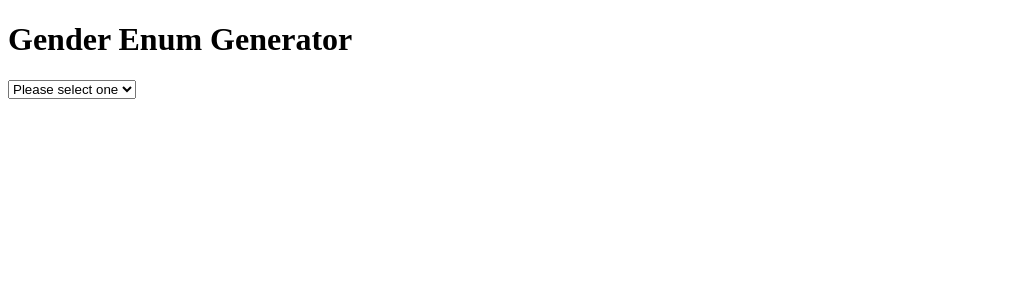
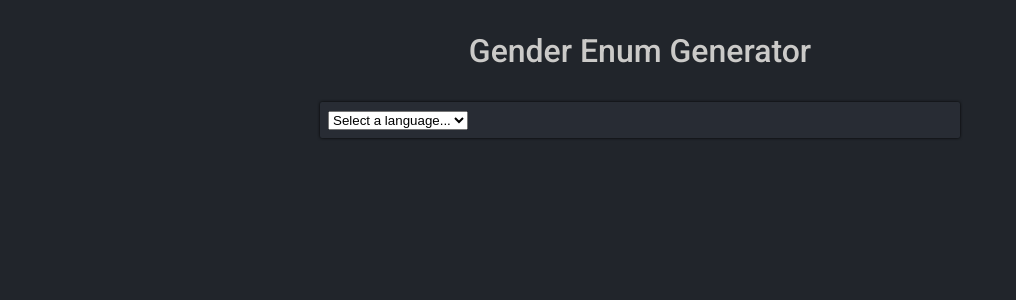
Before and after one commit to Lehoczky/gender-enum-generator, a Vue app: page / in a window 1280 px wide. Shown: the top 300 px of the page, without its empty margins (0-1016 px from the left). Built offline with nearby package versions, Linux system fonts and the light colour scheme.

Commit message:
basic styling except the dropdowns

```diff
--- a/src/App.vue
+++ b/src/App.vue
@@ -1,23 +1,29 @@
 <template>
-  <div id="app">
-    <h1>Gender Enum Generator</h1>
+  <div class="container" id="app">
+    <h1 class="title">Gender Enum Generator</h1>
 
-    <select v-model="languageName">
-      <option disabled value="">Please select one</option>
-      <option v-for="language in languageNames" :key="language">
-        {{ language }}
-      </option>
-    </select>
-
-    <template v-if="selectedLanguage">
-      <select v-model="genderGroupName">
-        <option v-for="group in genderGroupNames" :key="group">
-          {{ group }}
+    <div class="card">
+      <select v-model="selectedLanguage">
+        <option :value="null" disabled hidden>Select a language...</option>
+        <option
+          v-for="language in languages"
+          :key="language.name"
+          :value="language"
+        >
+          {{ language.name }}
         </option>
       </select>
 
+      <select v-if="selectedLanguage" v-model="selectedGroupName">
+        <option v-for="group in genderGroups" :key="group.name">
+          {{ group.name }}
+        </option>
+      </select>
+    </div>
+
+    <div v-if="selectedLanguage" class="card">
       <highlightjs :language="selectedLanguage.name" :code="code" />
-    </template>
+    </div>
   </div>
 </template>
 
@@ -29,22 +35,15 @@ export default {
   name: "App",
   data() {
     return {
-      languageName: "",
-      genderGroupName: "facebook",
+      languages,
+      genderGroups,
+      selectedLanguage: null,
+      selectedGroupName: "facebook",
     };
   },
   computed: {
-    languageNames() {
-      return languages.map(l => l.name);
-    },
-    genderGroupNames() {
-      return genderGroups.map(g => g.name);
-    },
-    selectedLanguage() {
-      return languages.find(l => l.name === this.languageName);
-    },
     gendersForSelected() {
-      return genderGroups.find(g => g.name === this.genderGroupName).genders;
+      return genderGroups.find(g => g.name === this.selectedGroupName).genders;
     },
     code() {
       return this.selectedLanguage
@@ -55,4 +54,35 @@ export default {
 };
 </script>
 
-<style></style>
+<style>
+@import url("https://fonts.googleapis.com/css2?family=Roboto:wght@400;500;700;900&display=swap");
+
+* {
+  margin: 0;
+}
+
+body {
+  background: #21252b;
+  color: #cbcac8;
+  font-family: "Roboto", sans-serif;
+}
+
+.container {
+  width: min(640px, 95%);
+  margin: auto;
+}
+
+.title {
+  text-align: center;
+  font-weight: 500;
+  margin: 2rem 0;
+}
+
+.card {
+  background: #282c34;
+  box-shadow: 0px 0px 3px 0px black;
+  border-radius: 2px;
+  padding: 0.5rem;
+  margin-bottom: 1rem;
+}
+</style>
--- a/src/plugins/highlight.js
+++ b/src/plugins/highlight.js
@@ -1,6 +1,6 @@
 import Vue from "vue";
 import hljs from "highlight.js/lib/core";
-import _style from "highlight.js/styles/default.css";
+import "highlight.js/styles/atom-one-dark.css";
 
 import typescript from "highlight.js/lib/languages/typescript";
 import python from "highlight.js/lib/languages/python";
```
